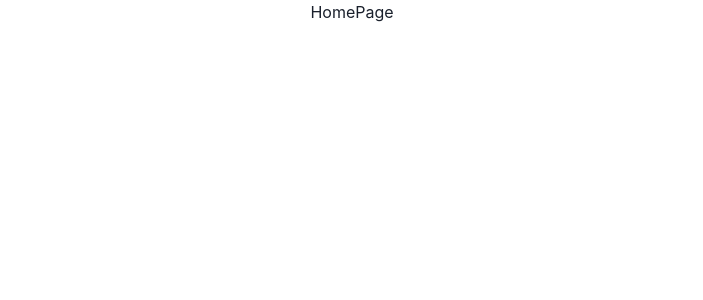
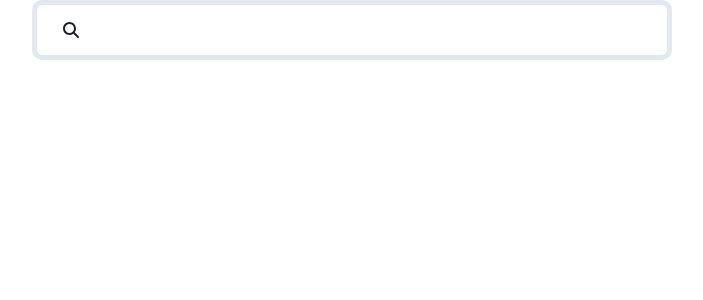
Before and after one commit to alansgoncalves/chuck-fact, a React (Create React App) app: page / in a window 1280 px wide. Shown: the top 300 px of the page, without its empty margins (288-991 px from the left). Built offline with nearby package versions, Linux system fonts and the light colour scheme.

Commit message:
style: styling search bar

```diff
--- a/package.json
+++ b/package.json
@@ -6,6 +6,8 @@
     "@chakra-ui/react": "^2.2.8",
     "@emotion/react": "^11.10.0",
     "@emotion/styled": "^11.10.0",
+    "@fortawesome/free-solid-svg-icons": "^6.1.2",
+    "@fortawesome/react-fontawesome": "^0.2.0",
     "@testing-library/jest-dom": "^5.16.5",
     "@testing-library/react": "^13.3.0",
     "@testing-library/user-event": "^13.5.0",
--- a/src/components/SearchBar.js
+++ b/src/components/SearchBar.js
@@ -1,7 +1,37 @@
 import React from "react";
+import { Box } from "@chakra-ui/layout";
+import { Tooltip } from "@chakra-ui/tooltip";
+import { Button } from "@chakra-ui/react";
+import { FontAwesomeIcon } from "@fortawesome/react-fontawesome";
+import { faSearch } from "@fortawesome/free-solid-svg-icons";
 
 const SearchBar = () => {
-  return <div>SearchBar</div>;
+  return (
+    <div>
+      <Box
+        display="flex"
+        justifyContent="space-between"
+        alignItems="center"
+        bg="white"
+        w={{ base: "70%", md: "50%" }}
+        p="5px 10px 5px 10px"
+        borderWidth="5px"
+        mr="auto"
+        ml="auto"
+        borderRadius="10px"
+      >
+        <Tooltip
+          label="Search for users to chat"
+          hasArrow
+          placement="bottom-end"
+        >
+          <Button variant="ghost">
+            <FontAwesomeIcon icon={faSearch} />
+          </Button>
+        </Tooltip>
+      </Box>
+    </div>
+  );
 };
 
 export default SearchBar;
--- a/src/pages/HomePage.js
+++ b/src/pages/HomePage.js
@@ -1,7 +1,12 @@
 import React from "react";
+import SearchBar from "../components/SearchBar";
 
 const HomePage = () => {
-  return <div>HomePage</div>;
+  return (
+    <div>
+      <SearchBar />
+    </div>
+  );
 };
 
 export default HomePage;
```
Also changed, not shown: 1 other file (tests, documents, lock files or other folders).
